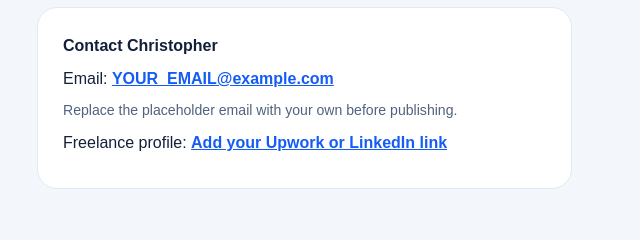
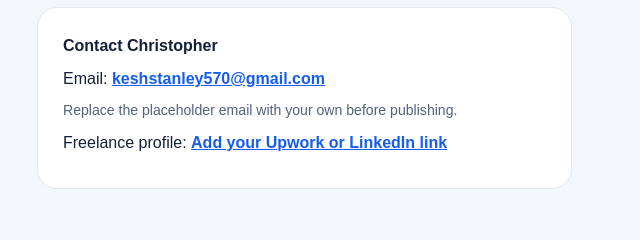
Before and after one commit to Xtochris2004/Christopher-website-, a plain HTML site: page index.html in a window 1280 px wide. Shown: the part 2143-2383 px from the top of the page, 618-1258 px from the left. Drawn offline with Linux system fonts and the light colour scheme.

Commit message:
Add files via upload

```diff
--- a/index.html
+++ b/index.html
@@ -22,7 +22,7 @@ section{padding:72px 0}.section-head{text-align:center;max-width:670px;margin:0
 <section id="services"><div class="wrap"><div class="section-head"><div class="eyebrow">What I can help with</div><h2>Simple, useful services.</h2><p>Flexible support for your content, marketing and everyday business needs.</p></div><div class="services"><article class="service"><div class="symbol" aria-hidden="true">✎</div><h3>Writing &amp; Content</h3><p>Blog posts, articles, website copy and product descriptions written in a clear, engaging style.</p></article><article class="service"><div class="symbol" aria-hidden="true">↗</div><h3>Ads &amp; Social Media</h3><p>Ad copy, captions, content ideas and simple campaign support to help you communicate with your audience.</p></article><article class="service"><div class="symbol" aria-hidden="true">▥</div><h3>Business Support</h3><p>Research, proofreading, basic online admin and other agreed tasks to help keep projects moving.</p></article></div></div></section>
 <div class="about-band"><section id="about"><div class="wrap about"><div class="initials" aria-label="Christopher initials">C.</div><div><div class="eyebrow">About me</div><h2>Hi, I'm Christopher.</h2><p>I'm building a freelance practice focused on clear writing, useful content and practical digital support.</p><p>I value good communication, careful work and being open to feedback. Tell me about your project and the result you're looking for, and we can discuss the best next step.</p><a class="btn outline" href="#contact" style="margin-top:12px">Let's connect ↗</a></div></div></section></div>
 <section id="work"><div class="wrap"><div class="section-head"><div class="eyebrow">Portfolio</div><h2>A few examples of what I do.</h2><p>These are sample project categories. Add your own completed work as you build experience.</p></div><div class="work"><article class="work-card"><div class="work-image" aria-hidden="true">✎</div><div class="work-copy"><h3>Blog Post</h3><p>Helpful, informative writing that makes a topic easier to understand.</p></div></article><article class="work-card"><div class="work-image" aria-hidden="true">◉</div><div class="work-copy"><h3>Social Media Content</h3><p>Clear captions and creative content ideas for online audiences.</p></div></article><article class="work-card"><div class="work-image" aria-hidden="true">▤</div><div class="work-copy"><h3>Website Copy</h3><p>Simple, persuasive website text that explains a service clearly.</p></div></article></div></div></section>
-<div class="contact-band"><section id="contact"><div class="wrap contact-grid"><div><div class="eyebrow">Get in touch</div><h2>Have a project in mind?</h2><p>Tell me what you need help with. For now, email is the easiest way to start a conversation about freelance, ads or business work.</p></div><div class="contact-box"><strong>Contact Christopher</strong><p>Email: <a href="mailto:YOUR_EMAIL@example.com">YOUR_EMAIL@example.com</a></p><p class="hint">Replace the placeholder email with your own before publishing.</p><p>Freelance profile: <a href="#contact">Add your Upwork or LinkedIn link</a></p></div></div></section></div>
+<div class="contact-band"><section id="contact"><div class="wrap contact-grid"><div><div class="eyebrow">Get in touch</div><h2>Have a project in mind?</h2><p>Tell me what you need help with. For now, email is the easiest way to start a conversation about freelance, ads or business work.</p></div><div class="contact-box"><strong>Contact Christopher</strong><p>Email: <a href="mailto:keshstanley570@gmail.com">keshstanley570@gmail.com</a></p><p class="hint">Replace the placeholder email with your own before publishing.</p><p>Freelance profile: <a href="#contact">Add your Upwork or LinkedIn link</a></p></div></div></section></div>
 </main><footer><div class="wrap footer-row"><a class="logo" href="#home" style="color:#fff">Christopher<span>.</span></a><p>Quality work · Good communication · On time</p><p>© <span id="year"></span> Christopher</p></div></footer>
 <script>document.getElementById('year').textContent=new Date().getFullYear();</script>
 </body></html>
```
